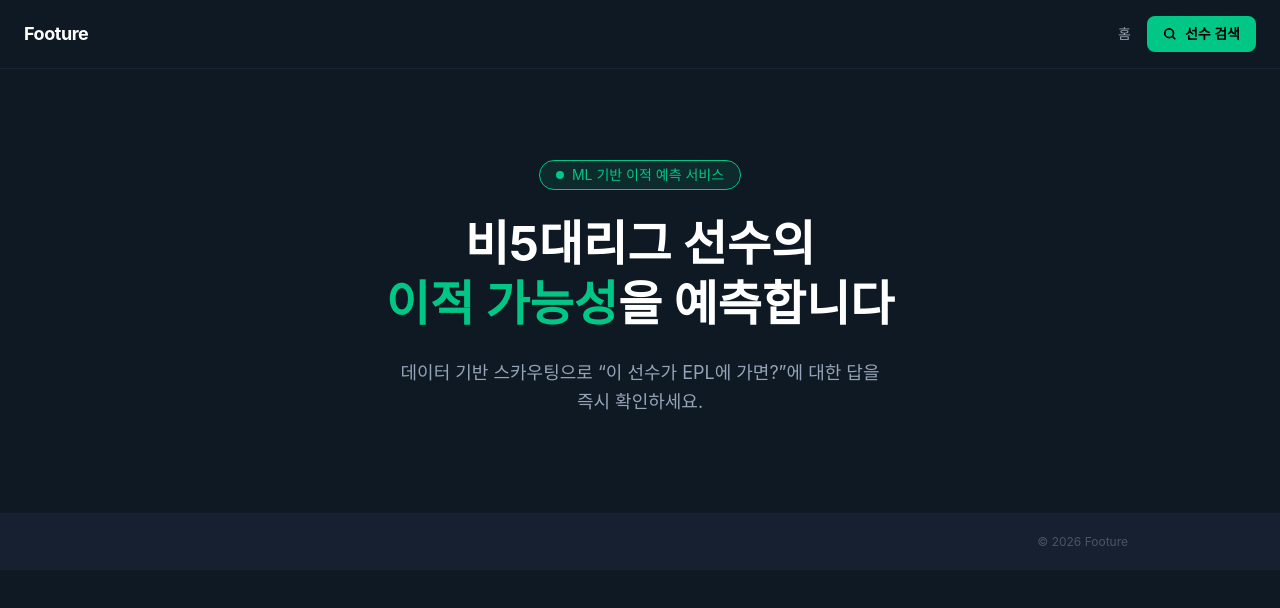
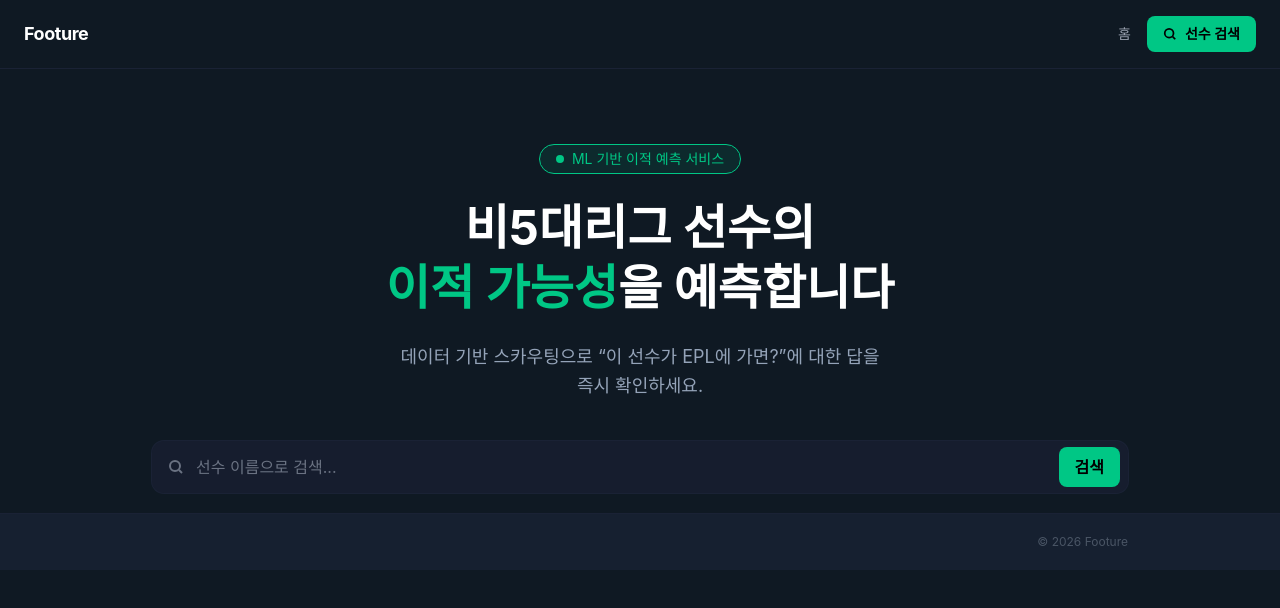
Before and after one commit to 5sondoson/5sondoson-fe, a React (Vite) app: page / in a window 1280 px wide. Shown: the top 608 px of the page. Built offline with nearby package versions, Linux system fonts and the light colour scheme.

Commit message:
[#2] feat: 메인페이지에 검색바 추가 및 기존 검색바 shared로 리팩토링

```diff
--- a/src/features/player-search/index.ts
+++ b/src/features/player-search/index.ts
@@ -1,4 +1,4 @@
-export { SearchBar } from './ui/SearchBar'
+export { SearchBar } from '../../shared/ui/SearchBar'
 export { FilterPanel } from './ui/FilterPanel'
 export { ViewToggle } from './ui/ViewToggle'
 export { Pagination } from './ui/Pagination'
--- a/src/features/player-search/ui/SearchBar.tsx
+++ /dev/null
@@ -1,47 +0,0 @@
-import SearchIcon from '@/assets/icons/search.svg?react'
-import FilterIcon from '@/assets/icons/filter.svg?react'
-import { type SearchBarProps } from '../model/types'
-
-export function SearchBar({
-  value,
-  onChange,
-  onSearch,
-  isFilterOpen,
-  onFilterToggle,
-}: SearchBarProps) {
-  return (
-    <div className="border-b border-border bg-surface px-6 py-5">
-      <div className="mx-auto flex max-w-5xl gap-3">
-        <div className="relative flex-1">
-          <SearchIcon className="absolute left-4 top-1/2 -translate-y-1/2 text-gray-500" />
-          <input
-            type="text"
-            placeholder="선수 이름으로 검색..."
-            value={value}
-            onChange={(e) => onChange(e.target.value)}
-            onKeyDown={(e) => e.key === 'Enter' && onSearch()}
-            className="w-full rounded-xl bg-input py-3.5 pl-11 pr-24 text-white placeholder-gray-500 outline-none ring-1 ring-border focus:ring-brand"
-          />
-          <button
-            onClick={onSearch}
-            className="absolute right-2 top-1/2 -translate-y-1/2 rounded-lg bg-brand px-4 py-2 font-semibold text-black transition-colors hover:bg-brand-hover"
-          >
-            검색
-          </button>
-        </div>
-
-        <button
-          onClick={onFilterToggle}
-          className={`hidden rounded-xl px-4 py-3 transition-colors sm:block ${
-            isFilterOpen
-              ? 'bg-brand text-black'
-              : 'bg-input text-gray-400 ring-1 ring-border hover:text-white'
-          }`}
-          aria-label="필터"
-        >
-          <FilterIcon />
-        </button>
-      </div>
-    </div>
-  )
-}
--- a/src/pages/main/ui/HeroBanner.tsx
+++ b/src/pages/main/ui/HeroBanner.tsx
@@ -1,6 +1,6 @@
-export default function HeroSection() {
+export default function HeroBanner() {
   return (
-    <section className="text-white w-full py-24 px-6 flex items-center justify-center">
+    <section className="text-white w-full mt-20 mb-5 px-6 flex items-center justify-center">
       <div className="max-w-4xl text-center">
         <div className="inline-flex items-center gap-2 bg-brand/10 text-brand px-4 py-1 rounded-full text-sm mb-6 border border-brand">
           <span className="w-2 h-2 bg-brand rounded-full" />
--- a/src/pages/main/ui/MainPage.tsx
+++ b/src/pages/main/ui/MainPage.tsx
@@ -1,13 +1,26 @@
 import { type MainPageProps } from '../../player-search/model/types'
-import HeroSection from './HeroBanner'
+import HeroBanner from './HeroBanner'
+import { SearchBar } from '@/features/player-search'
+import { useState } from 'react'
 
 export function MainPage({ isHeaderVisible = true }: MainPageProps) {
+  const [searchValue, setSearchValue] = useState('')
+  const [isFilterOpen, setIsFilterOpen] = useState(false)
+
   return (
     <div>
       <div
         className={`sticky z-10 bg-page transition-[top] duration-300 ${isHeaderVisible ? 'top-16' : 'top-0'}`}
       >
-        <HeroSection />
+        <HeroBanner />
+        <SearchBar
+          value={searchValue}
+          onChange={setSearchValue}
+          onSearch={() => {}}
+          isFilterOpen={isFilterOpen}
+          onFilterToggle={() => setIsFilterOpen((prev) => !prev)}
+          showFilterButton={false}
+        />
       </div>
     </div>
   )
--- a/src/pages/player-search/ui/PlayerSearchPage.tsx
+++ b/src/pages/player-search/ui/PlayerSearchPage.tsx
@@ -362,6 +362,7 @@ export function PlayerSearchPage({
       <div
         className={`sticky z-10 bg-surface transition-[top] duration-300 ${isHeaderVisible ? 'top-16' : 'top-0'}`}
       >
+        <div className="border-b border-border bg-surface">
           <SearchBar
             value={searchValue}
             onChange={setSearchValue}
@@ -370,6 +371,7 @@ export function PlayerSearchPage({
             onFilterToggle={() => setIsFilterOpen((prev) => !prev)}
           />
           <FilterPanel isOpen={isFilterOpen} />
+        </div>
       </div>
 
       <main className="mx-auto max-w-5xl px-6 pb-10 pt-2">
--- /dev/null
+++ b/src/shared/ui/SearchBar.tsx
@@ -0,0 +1,48 @@
+import SearchIcon from '@/assets/icons/search.svg?react'
+import FilterIcon from '@/assets/icons/filter.svg?react'
+import { type SearchBarProps } from '../model/types'
+
+export function SearchBar({
+  value,
+  onChange,
+  onSearch,
+  isFilterOpen,
+  onFilterToggle,
+  showFilterButton = true,
+}: SearchBarProps) {
+  return (
+    <div className="mx-auto flex max-w-5xl gap-3 px-6 py-5">
+      <div className="relative flex-1">
+        <SearchIcon className="absolute left-4 top-1/2 -translate-y-1/2 text-gray-500" />
+        <input
+          type="text"
+          placeholder="선수 이름으로 검색..."
+          value={value}
+          onChange={(e) => onChange(e.target.value)}
+          onKeyDown={(e) => e.key === 'Enter' && onSearch()}
+          className="w-full rounded-xl bg-input py-3.5 pl-11 pr-24 text-white placeholder-gray-500 outline-none ring-1 ring-border focus:ring-brand"
+        />
+        <button
+          onClick={onSearch}
+          className="absolute right-2 top-1/2 -translate-y-1/2 rounded-lg bg-brand px-4 py-2 font-semibold text-black transition-colors hover:bg-brand-hover"
+        >
+          검색
+        </button>
+      </div>
+
+      {showFilterButton && (
+        <button
+          onClick={onFilterToggle}
+          className={`hidden rounded-xl px-4 py-3 transition-colors sm:block ${
+            isFilterOpen
+              ? 'bg-brand text-black'
+              : 'bg-input text-gray-400 ring-1 ring-border hover:text-white'
+          }`}
+          aria-label="필터"
+        >
+          <FilterIcon />
+        </button>
+      )}
+    </div>
+  )
+}
```
Also changed, not shown: src/features/player-search/model/types.ts (+0 -8 lines), src/shared/model/types.ts (+9 -0 lines). Lines whose indentation alone changed are shown as unchanged.
